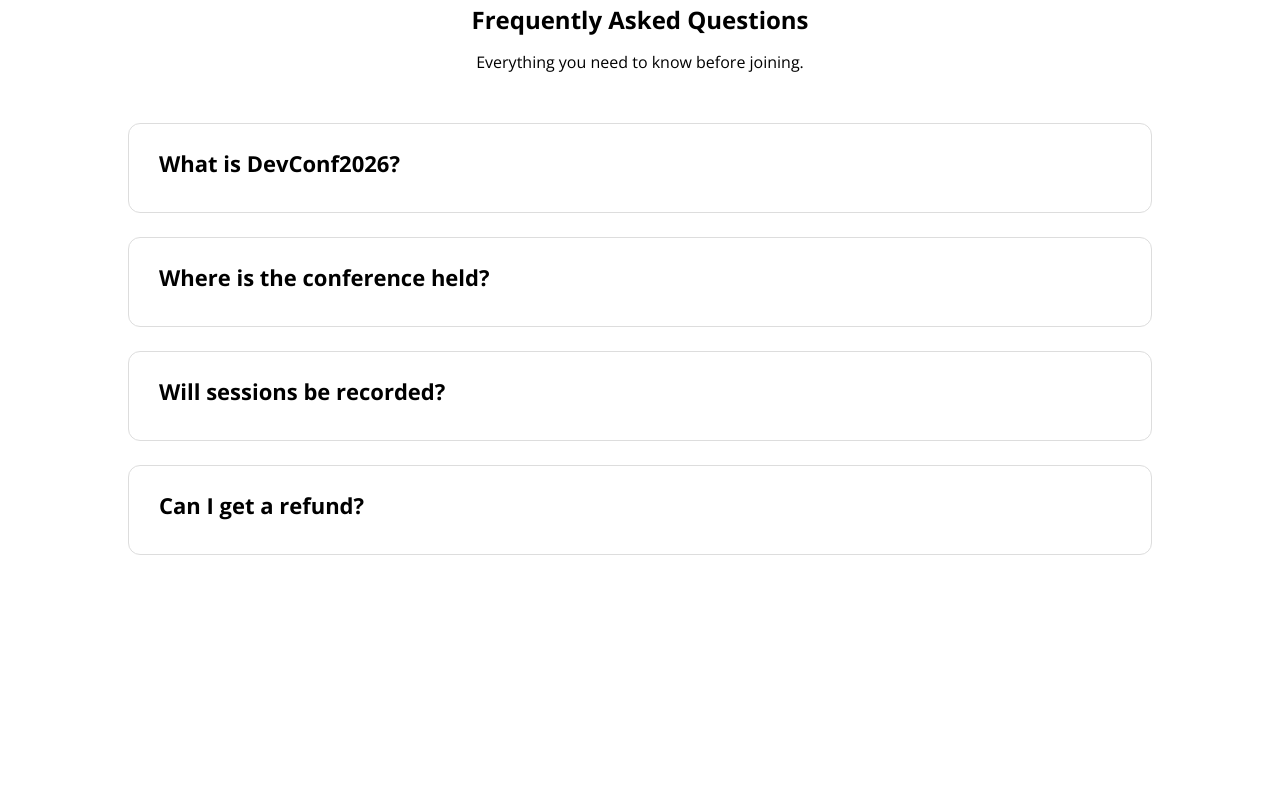
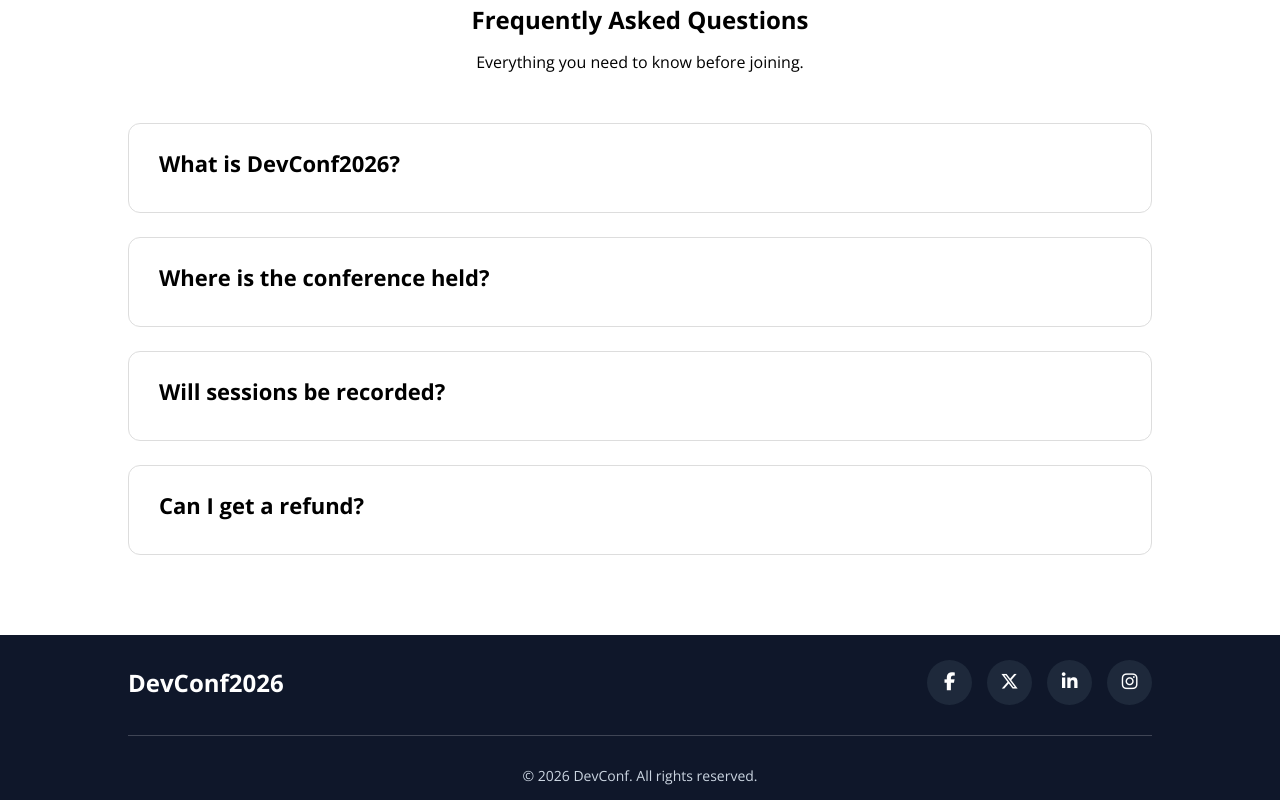
Before and after one commit to dibbomanph14-gif/B14-A01-P1, a plain HTML site: page index.html in a window 1280 px wide. Shown: the part 2742-3542 px from the top of the page. Before the commit the page ends 3377 px from the top, so only its background shows below. Drawn offline with nearby package versions, Linux system fonts and the light colour scheme.

Commit message:
footer section a1-p5

```diff
--- a/index.html
+++ b/index.html
@@ -10,7 +10,11 @@
     <!-- google font  -->
      <link rel="preconnect" href="https://fonts.googleapis.com">
 <link rel="preconnect" href="https://fonts.gstatic.com" crossorigin>
+
 <link href="https://fonts.googleapis.com/css2?family=Inter:ital,opsz,wght@0,14..32,100..900;1,14..32,100..900&family=Open+Sans:ital,wght@0,300..800;1,300..800&display=swap" rel="stylesheet">
+
+<link rel="stylesheet"
+href="https://cdnjs.cloudflare.com/ajax/libs/font-awesome/6.7.2/css/all.min.css">
 
 </head>
 <body>
@@ -210,6 +214,31 @@
 
         <!-- Something Missing section end  -->
 
+        <!-- footer section start -->
+         <footer class="footer">
+            <div class="container">
+                <div class="footer-top">
+                    <div  class="footer-logo">
+                        <h2>DevConf2026</h2>
+                    </div>
+
+
+                    <div class="footer-social">
+                        <a href=""><i class="fa-brands fa-facebook-f"></i></a>
+                        <a href=""><i class="fa-brands fa-x-twitter"></i></a>
+                        <a href=""><i class="fa-brands fa-linkedin-in"></i></a>
+                        <a href=""><i class="fa-brands fa-instagram"></i></a>
+
+                </div>
+            </div>
+            <hr>
+
+            <div class="footer-bottom">
+                <p>© 2026 DevConf. All rights reserved.</p>
+            </div>
+        </div>
+     </footer>
+
 
 
 </body>
--- a/style.css
+++ b/style.css
@@ -287,3 +287,60 @@
     font-size: 22px;
     font-weight:600px;
 }
+
+/* footer section  */
+.footer{
+    background:#0F172A;
+    padding:25px 0 15px;
+}
+
+.footer-top{
+    display:flex;
+    justify-content:space-between;
+    align-items:center;
+    margin-bottom: 15px;
+
+}
+
+.footer-logo h2{
+    color:#fff;
+    font-size:24px;
+
+}
+
+.footer-social{
+    display:flex;
+    gap:15px;
+}
+
+.footer-social a{
+    width:45px;
+    height:45px;
+    display:flex;
+    justify-content:center;
+    align-items:center;
+    background:#1E293B;
+    color: #fff;
+
+    border-radius:50%;
+    text-decoration:none;
+}
+.footer-social a:hover{
+    background:#2563EB;
+}
+.footer-social i{
+    font-size:18px;
+}
+.footer hr{
+    border:none;
+    border-top:1px solid rgba(255,255,255,.2);
+    margin:30px 0;
+}
+.footer-bottom{
+    text-align:center;
+}
+.footer-bottom p{
+    color:#CBD5E1;
+    font-size:14px;
+    margin: 0;
+}
```
